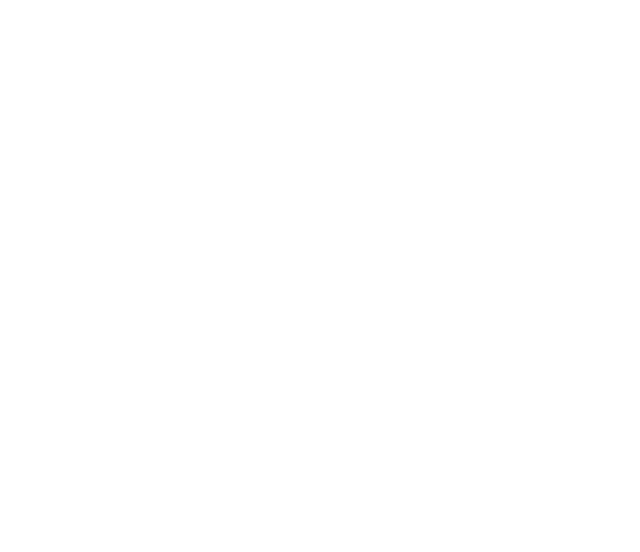
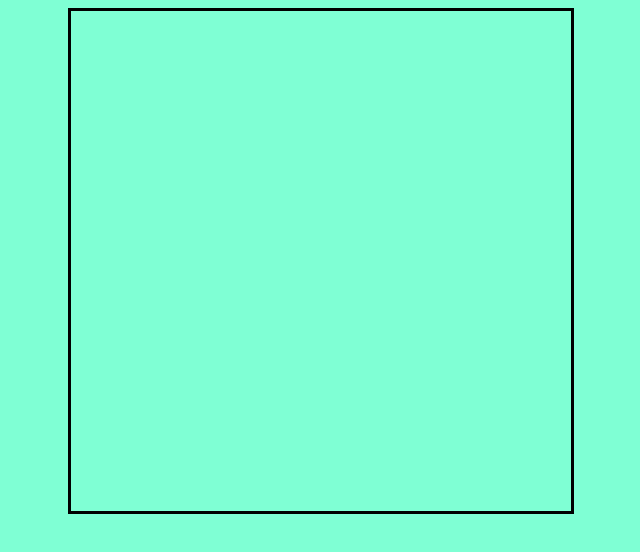
Before and after one commit to TepidMilk/etch-a-sketch, a plain HTML site: page index.html in a window 1280 px wide. Shown: the whole page, without its empty margins (319-959 px from the left). Drawn offline with Linux system fonts and the light colour scheme.

Commit message:
create etch-a-sketch board and set background

```diff
--- a/index.html
+++ b/index.html
@@ -6,7 +6,7 @@
     <meta name="viewport" content="width=device-width, initial-scale=1.0">
     <title>Document</title>
     <script src="script.js" defer></script>
-    <style src="style.css"></style>
+    <link rel="stylesheet" href="style.css">
 </head>
 <body>
     <!-- This is the container the content of the page will sit inside of -->
--- a/style.css
+++ b/style.css
@@ -0,0 +1,17 @@
+body{
+    font-family: 'Roboto', sans-serif;
+    background-color:aquamarine;
+    overflow: hidden;
+}
+
+.container{
+    display: flex;
+    justify-content: center;
+}
+
+#board{
+    height: 500px;
+    width: 500px;
+    border-style: solid;
+    border-color: black;
+}
```
